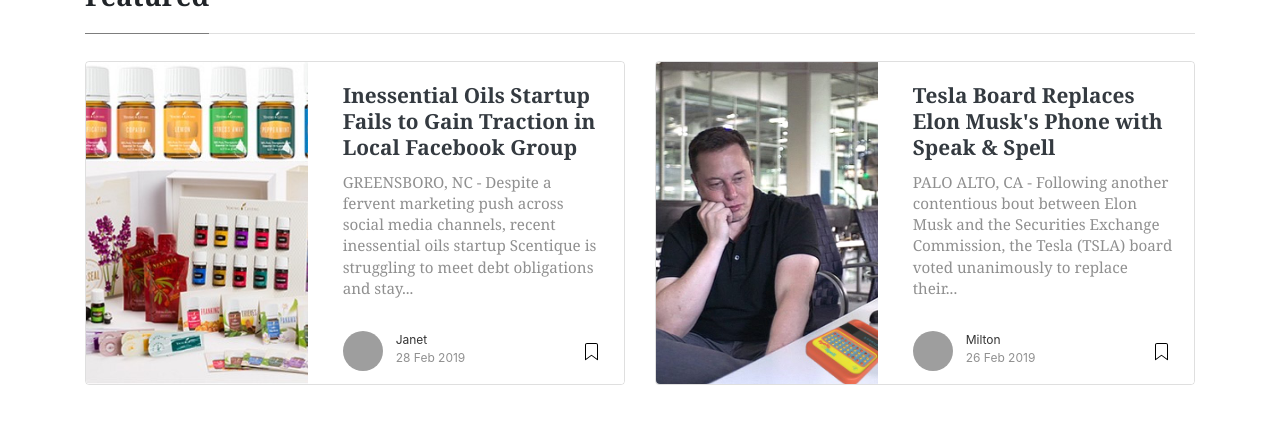
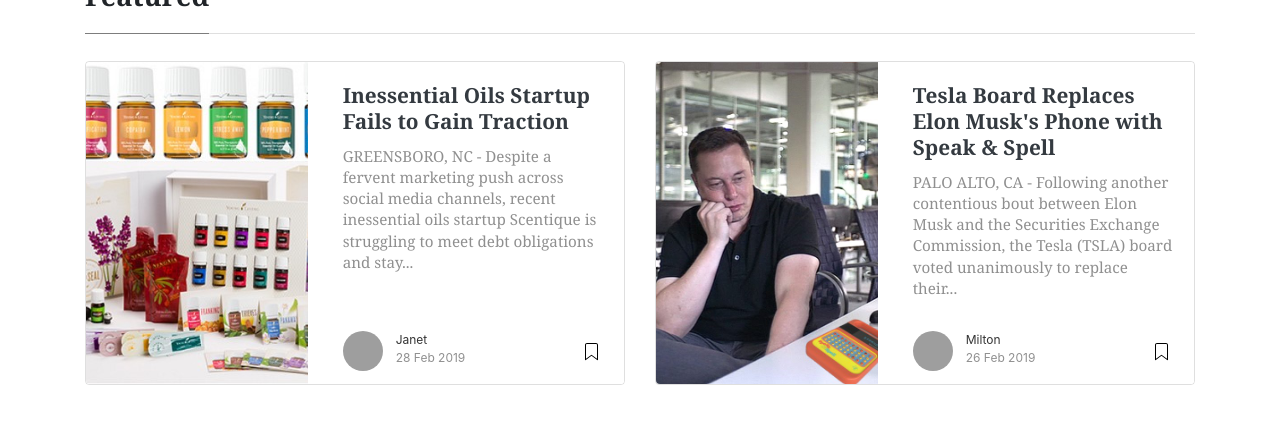
Before and after one commit to etschmidt/boredroomnews, a Jekyll site: the page built from index.html, in a window 1280 px wide and 900 px high, cut to the strip 464-888 px from the top of the window. Built offline with Jekyll 4.4.1, drawn with Linux system fonts in a browser that asks for light colours; nearby versions of some CDN libraries; the list of posts is cut into pages by our own code; comment, search, counter and statistics services are not loaded; grey boxes are pictures that could not be loaded.

Commit message:
scentique

```diff
--- a/_posts/2019-02-28-inessential-oils.md
+++ b/_posts/2019-02-28-inessential-oils.md
@@ -1,6 +1,6 @@
 ---
 layout: post
-title: "Inessential Oils Startup Fails to Gain Traction in Local Facebook Group"
+title: "Inessential Oils Startup Fails to Gain Traction"
 author: janet
 categories: [ general, tech ]
 image: assets/images/oils.jpg
```
